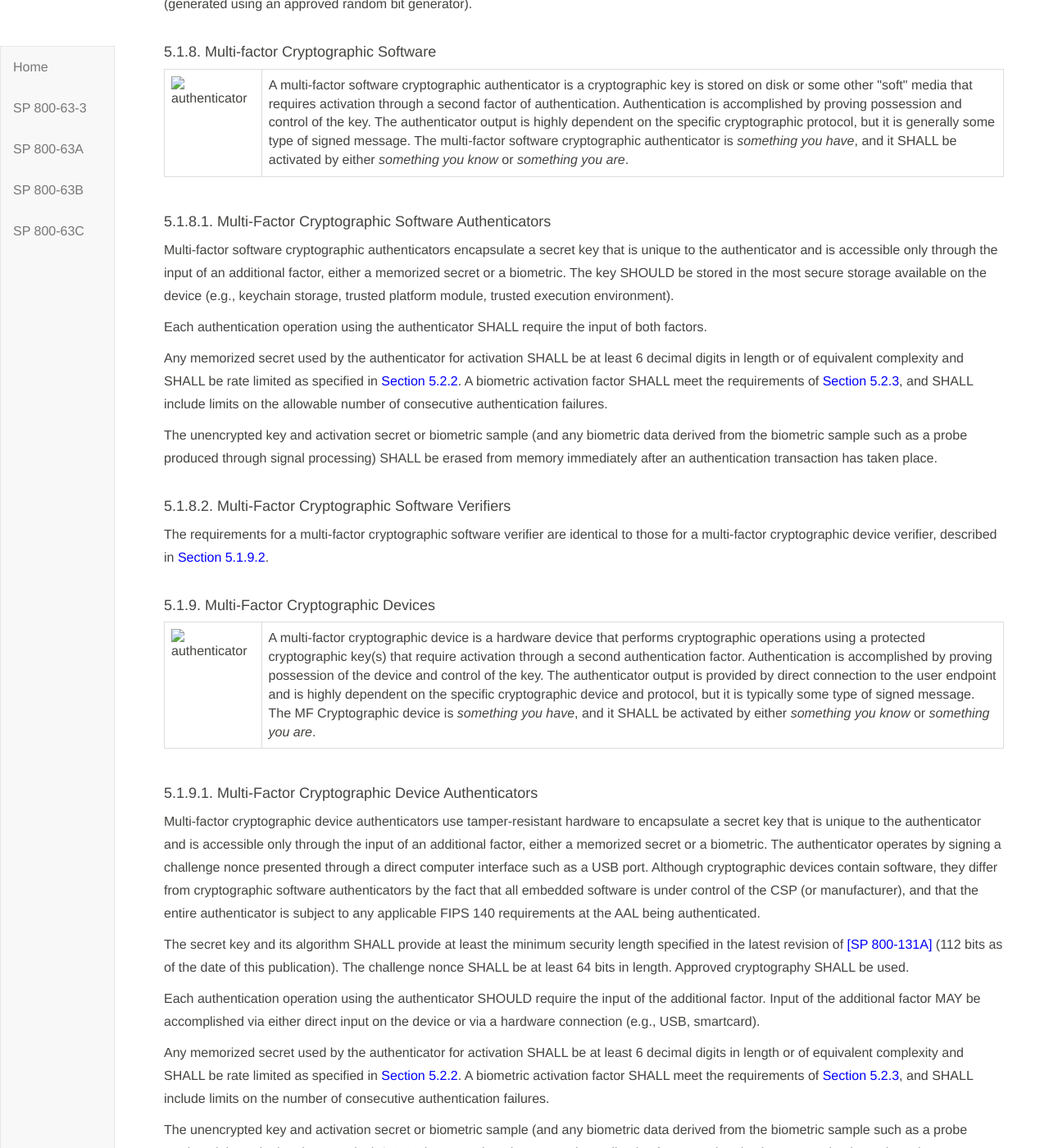
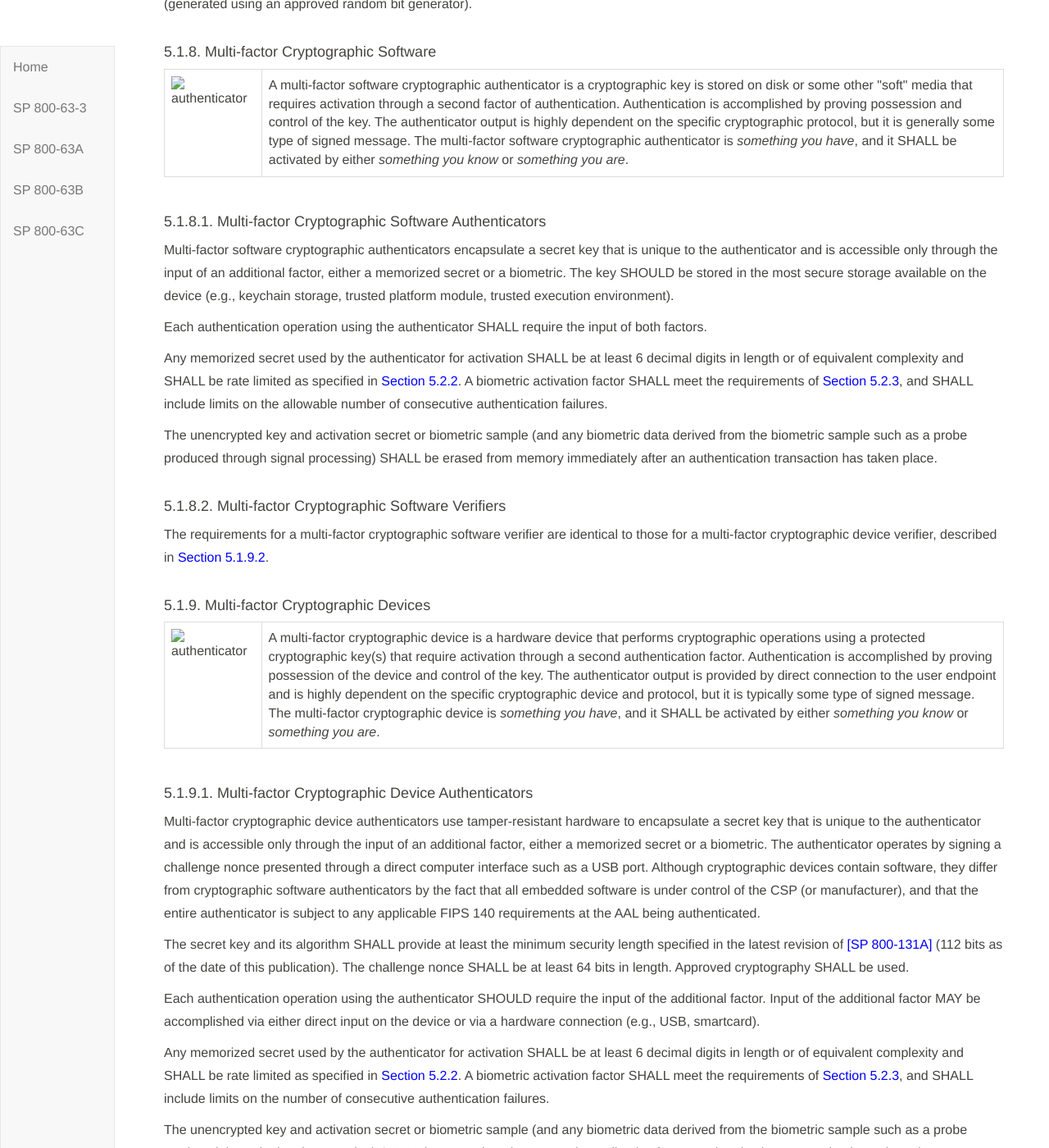
Before and after one commit to usnistgov/800-63-3, a Jekyll site: the page built from sp800-63b/sec5_authenticators.md, in a window 1280 px wide and 1400 px high, scrolled down 8392 px. Shown: the whole window at 82% size. Built offline with Jekyll 4.4.1, drawn with Linux system fonts in a browser that asks for light colours; our own code applies the rules of GitHub Pages for plain Markdown files; some of the changed text lies outside the part shown.

Commit message:
Update sec5_authenticators.md

```diff
--- a/sp800-63b/sec5_authenticators.md
+++ b/sp800-63b/sec5_authenticators.md
@@ -170,19 +170,19 @@ The verifier SHALL use approved encryption and an authenticated protected channe
 
 If the authenticator output has less than 64 bits of entropy, the verifier SHALL implement a throttling mechanism that effectively limits the number of failed authentication attempts an attacker can make on the subscriber's account as described in [Section 5.2.2](#throttle).
 
-#### 5.1.5. Multi-Factor OTP Devices
+#### 5.1.5. Multi-factor OTP Devices
 
 <div class="text-left" markdown="1">
 <table style="width:100%">
   <tr>
     <td><img src="sp800-63b/media/Multi-factor-otp-device.png" alt="authenticator" style="width: 100px;height: 100px;min-width:100px;min-height:100px;"/></td>
-    <td>A multi-factor (MF) OTP hardware device generates OTPs for use in authentication after activation through an additional authentication factor. The second factor of authentication may be achieved through some kind of integral entry pad, an integral biometric (e.g., fingerprint) reader or a direct computer interface (e.g., USB port). The OTP is displayed on the device and manually input to the verifier. For example, an OTP device may display 6 characters at a time, thereby proving possession and control of the device. The MF OTP device is <i>something you have</i>, and it SHALL be activated by either <i>something you know</i> or <i>something you are</i>.</td>
+    <td>A multi-factor (MF) OTP hardware device generates OTPs for use in authentication after activation through an additional authentication factor. The second factor of authentication may be achieved through some kind of integral entry pad, an integral biometric (e.g., fingerprint) reader or a direct computer interface (e.g., USB port). The OTP is displayed on the device and manually input to the verifier. For example, an OTP device may display 6 characters at a time, thereby proving possession and control of the device. The multi-factor OTP device is <i>something you have</i>, and it SHALL be activated by either <i>something you know</i> or <i>something you are</i>.</td>
   </tr>
   </table>
   </div>
 
 
-#### 5.1.5.1. Multi-Factor OTP Authenticators
+#### 5.1.5.1. Multi-factor OTP Authenticators
 
 Multi-factor OTP authenticators operate in a similar manner to single-factor OTP authenticators (see [Section 5.1.4.1](#sfotpa)), except that they require the entry of either a memorized secret or use of a biometric to obtain a password from the authenticator. Each use of the authenticator SHALL require the input of the additional factor.
 
@@ -263,7 +263,7 @@ The challenge nonce SHALL be at least 64 bits in length, and SHALL either be uni
 
 
 
-#### 5.1.8.1. Multi-Factor Cryptographic Software Authenticators
+#### 5.1.8.1. Multi-factor Cryptographic Software Authenticators
 
 Multi-factor software cryptographic authenticators encapsulate a secret key that is unique to the authenticator and is accessible only through the input of an additional factor, either a memorized secret or a biometric. The key SHOULD be stored in the most secure storage available on the device (e.g., keychain storage, trusted platform module, trusted execution environment).
 
@@ -273,23 +273,23 @@ Any memorized secret used by the authenticator for activation SHALL be at least
 
 The unencrypted key and activation secret or biometric sample (and any biometric data derived from the biometric sample such as a probe produced through signal processing) SHALL be erased from memory immediately after an authentication transaction has taken place.
 
-#### 5.1.8.2. Multi-Factor Cryptographic Software Verifiers
+#### 5.1.8.2. Multi-factor Cryptographic Software Verifiers
 
 The requirements for a multi-factor cryptographic software verifier are identical to those for a multi-factor cryptographic device verifier, described in [Section 5.1.9.2](#mfcdv).
 
-#### 5.1.9. Multi-Factor Cryptographic Devices
+#### 5.1.9. Multi-factor Cryptographic Devices
 
 <div class="text-left" markdown="1">
 <table style="width:100%">
   <tr>
     <td><img src="sp800-63b/media/Multi-factor-crypto-device.png" alt="authenticator" style="width: 100px;height: 100px;min-width:100px;min-height:100px;"/></td>
-    <td>A multi-factor cryptographic device is a hardware device that performs cryptographic operations using a protected cryptographic key(s) that require activation through a second authentication factor. Authentication is accomplished by proving possession of the device and control of the key. The authenticator output is provided by direct connection to the user endpoint and is highly dependent on the specific cryptographic device and protocol, but it is typically some type of signed message. The MF Cryptographic device is <i>something you have</i>, and it SHALL be activated by either <i>something you know</i> or <i>something you are</i>.</td>
+    <td>A multi-factor cryptographic device is a hardware device that performs cryptographic operations using a protected cryptographic key(s) that require activation through a second authentication factor. Authentication is accomplished by proving possession of the device and control of the key. The authenticator output is provided by direct connection to the user endpoint and is highly dependent on the specific cryptographic device and protocol, but it is typically some type of signed message. The multi-factor cryptographic device is <i>something you have</i>, and it SHALL be activated by either <i>something you know</i> or <i>something you are</i>.</td>
   </tr>
   </table>
   </div>
 
 
-#### 5.1.9.1. Multi-Factor Cryptographic Device Authenticators
+#### 5.1.9.1. Multi-factor Cryptographic Device Authenticators
 
 Multi-factor cryptographic device authenticators use tamper-resistant hardware to encapsulate a secret key that is unique to the authenticator and is accessible only through the input of an additional factor, either a memorized secret or a biometric.  The authenticator operates by signing a challenge nonce presented through a direct computer interface such as a USB port.  Although cryptographic devices contain software, they differ from cryptographic software authenticators by the fact that all embedded software is under control of the CSP (or manufacturer), and that the entire authenticator is subject to any applicable FIPS 140 requirements at the AAL being authenticated.
 
@@ -301,7 +301,7 @@ Any memorized secret used by the authenticator for activation SHALL be at least
 
 The unencrypted key and activation secret or biometric sample (and any biometric data derived from the biometric sample such as a probe produced through signal processing) SHALL be overwritten in memory immediately after an authentication transaction has taken place.
 
-#### <a name="mfcdv"></a>5.1.9.2. Multi-Factor Cryptographic Device Verifiers
+#### <a name="mfcdv"></a>5.1.9.2. Multi-factor Cryptographic Device Verifiers
 
 Multi-factor cryptographic device verifiers generate a challenge nonce, send it to the corresponding authenticator, and use the authenticator output to verify possession of the device and activation factor.
 
```
